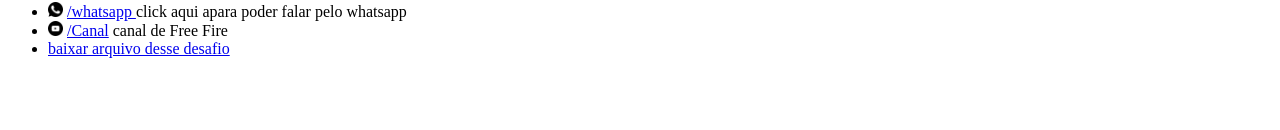
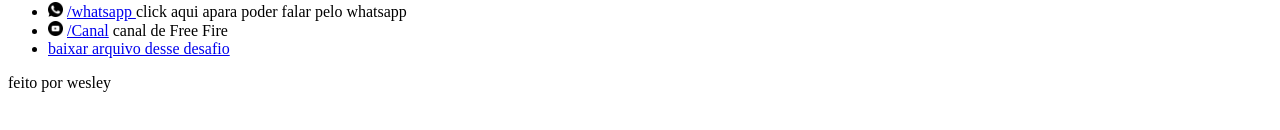
Before and after one commit to wesley-caia/rede-social, a plain HTML site: page index.html in a window 1280 px wide. Shown: the part 452-582 px from the top of the page. Drawn offline with Linux system fonts and the light colour scheme.

Commit message:
colocado footer

```diff
--- a/index.html
+++ b/index.html
@@ -29,5 +29,7 @@
             <li> <a href="documento/desafio-social.pdf" download="desafio-social" type="application.pdf">baixar arquivo desse desafio</a>
         </ul>
 
+        <footer>feito por wesley</footer>
+
 </body>
 </html>
```
